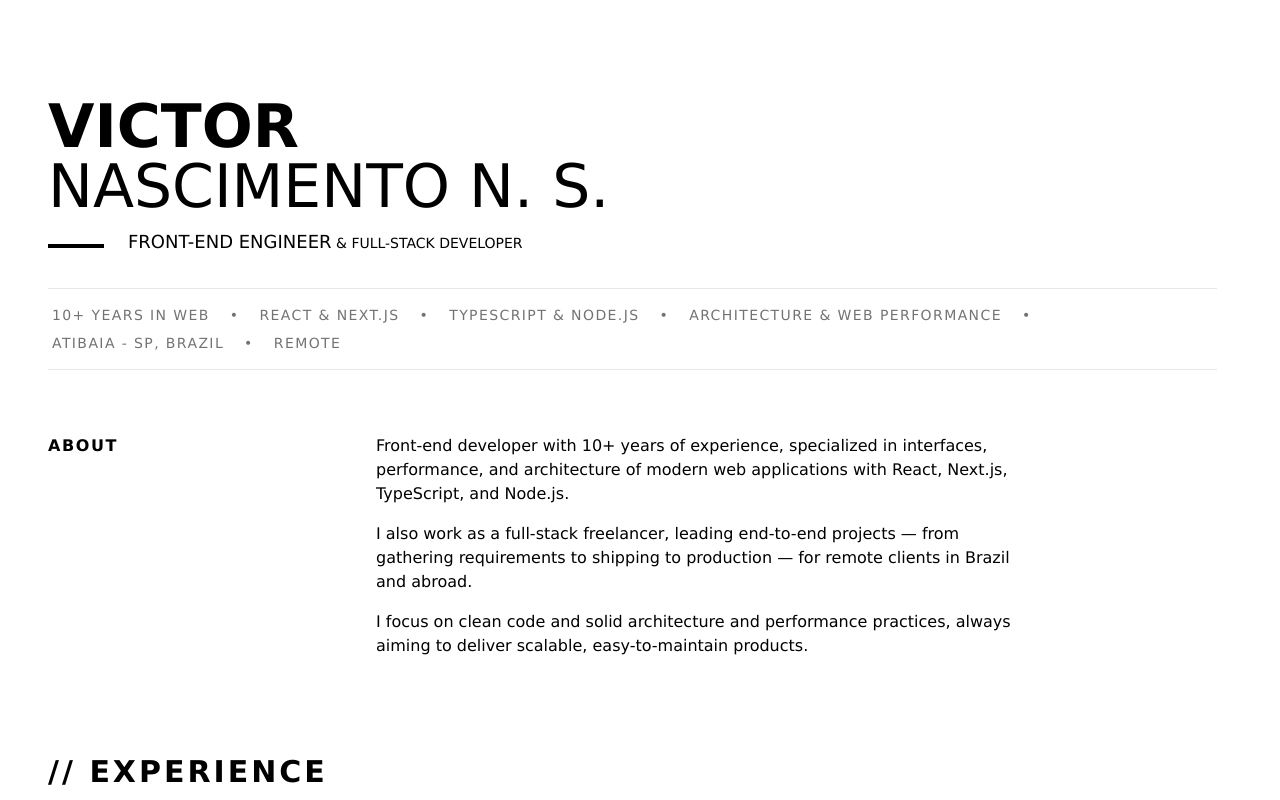
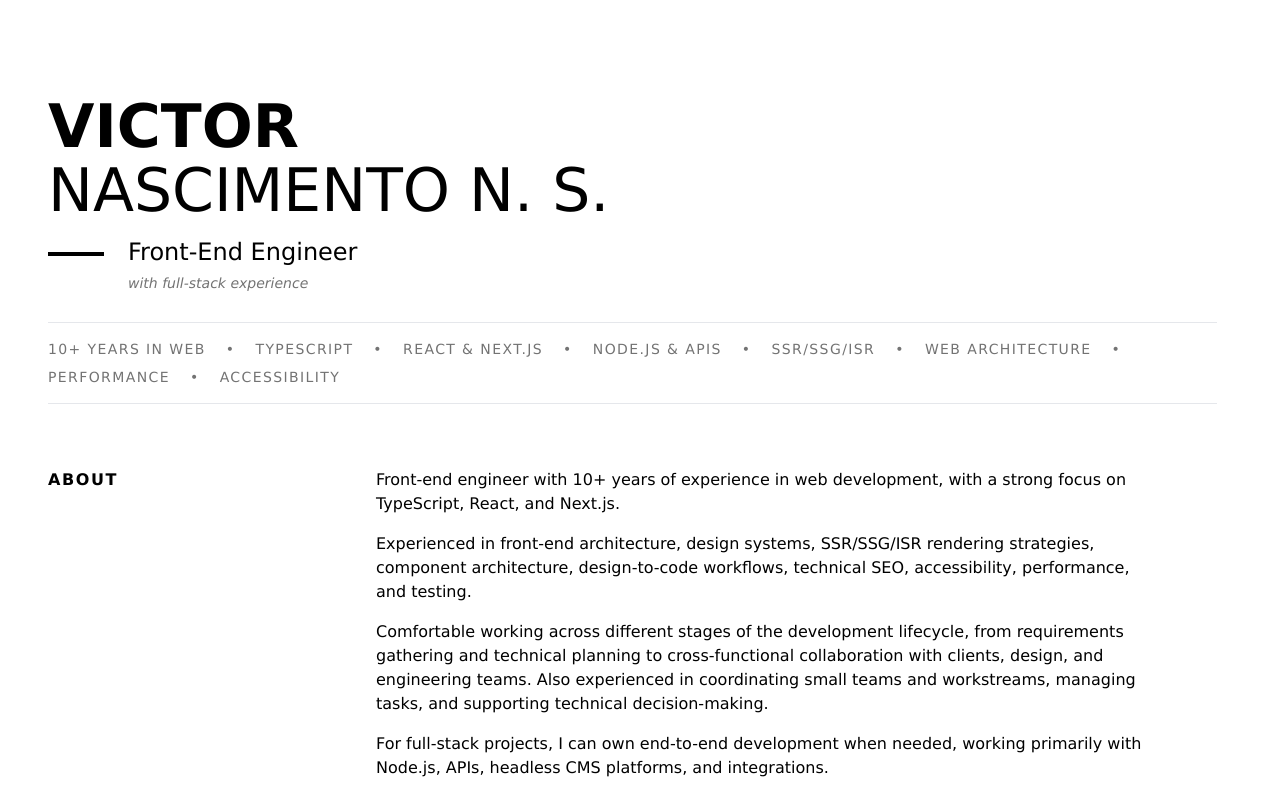
Before and after one commit to victornns/victornns.site, a Next.js app: page /en/curriculo in a window 1280 px wide. Shown: the top 800 px of the page. Built offline with nearby package versions, Linux system fonts and the light colour scheme.

Commit message:
update: about section content

```diff
--- a/src/app/[locale]/curriculo/page.tsx
+++ b/src/app/[locale]/curriculo/page.tsx
@@ -15,7 +15,7 @@ export default async function CurriculoPage({ params }: CurriculoPageProps) {
 
   return (
     <UIPageMain>
-      <AboutSection locale={locale} variant="resume" />
+      <AboutSection locale={locale} />
       <ExperienceSection locale={locale} />
       <EducationSection locale={locale} />
       <ContactsSection locale={locale} />
--- a/src/content/about.ts
+++ b/src/content/about.ts
@@ -2,11 +2,15 @@ import type { Locale } from "@/i18n/config";
 
 export interface About {
   title: string;
-  description: string[];
-  /** Short, concise bio — used on the portfolio page. */
+  /** Professional role shown under the name, on two lines. */
+  role: {
+    title: string;
+    subtitle: string;
+  };
+  /** Short skill/experience tags shown under the name. */
+  highlights: string[];
+  /** Bio shown on both the portfolio and curriculo pages. */
   summary: string[];
-  /** Longer, resume-focused bio — used on the curriculo page. */
-  resumeSummary: string[];
 }
 
 export const PROFILE_NAME = {
@@ -18,42 +22,48 @@ export const PROFILE_NAME = {
 export const aboutContent: Record<Locale, About> = {
   pt: {
     title: "Sobre",
-    description: [
-      "10+ anos em Web",
+    role: {
+      title: "Front-End Engineer",
+      subtitle: "com experiência full-stack",
+    },
+    highlights: [
+      "10+ anos em web",
+      "TypeScript",
       "React & Next.js",
-      "TypeScript & Node.js",
-      "Arquitetura & Web Performance",
-      "Atibaia - SP, Brasil",
-      "Remoto",
+      "Node.js & APIs",
+      "SSR/SSG/ISR",
+      "Arquitetura Web",
+      "Performance",
+      "Acessibilidade",
     ],
     summary: [
-      "Desenvolvedor front-end com 10+ anos de experiência em interfaces, performance e arquitetura web.",
-      "Também atuo como freelancer full-stack, conduzindo projetos end-to-end sob demanda.",
-    ],
-    resumeSummary: [
-      "Desenvolvedor front-end com mais de 10 anos de experiência, especializado em interfaces, performance e arquitetura de aplicações web modernas com React, Next.js, TypeScript e Node.js.",
-      "Atuo também como freelancer full-stack, conduzindo projetos end-to-end — do levantamento de requisitos à entrega em produção — para clientes remotos no Brasil e no exterior.",
-      "Tenho foco em código limpo, boas práticas de arquitetura e performance, buscando sempre entregar produtos escaláveis e de fácil manutenção.",
+      "Front-end engineer com 10+ anos de experiência em desenvolvimento web, com forte atuação em TypeScript, React e Next.js.",
+      "Trabalho com arquitetura front-end, Design Systems e estratégias de renderização com SSR/SSG/ISR, além de arquitetura de componentes, Design-to-Code, SEO técnico, acessibilidade, performance e testes.",
+      "Atuo de forma integrada nas diferentes etapas e áreas envolvidas nos projetos, participando do levantamento de requisitos, das definições técnicas e dos alinhamentos entre clientes, design e desenvolvimento. Também já organizei pequenas equipes e frentes de trabalho, gerenciando tarefas e apoiando decisões técnicas.",
+      "Como full-stack, conduzo projetos end-to-end sob demanda, atuando principalmente com Node.js, APIs, CMS headless e integrações.",
     ],
   },
   en: {
     title: "About",
-    description: [
-      "10+ years in Web",
+    role: {
+      title: "Front-End Engineer",
+      subtitle: "with full-stack experience",
+    },
+    highlights: [
+      "10+ years in web",
+      "TypeScript",
       "React & Next.js",
-      "TypeScript & Node.js",
-      "Architecture & Web Performance",
-      "Atibaia - SP, Brazil",
-      "Remote",
+      "Node.js & APIs",
+      "SSR/SSG/ISR",
+      "Web Architecture",
+      "Performance",
+      "Accessibility",
     ],
     summary: [
-      "Front-end developer with 10+ years of experience in interfaces, performance, and web architecture.",
-      "I also work as a full-stack freelancer, leading end-to-end projects on demand.",
-    ],
-    resumeSummary: [
-      "Front-end developer with 10+ years of experience, specialized in interfaces, performance, and architecture of modern web applications with React, Next.js, TypeScript, and Node.js.",
-      "I also work as a full-stack freelancer, leading end-to-end projects — from gathering requirements to shipping to production — for remote clients in Brazil and abroad.",
-      "I focus on clean code and solid architecture and performance practices, always aiming to deliver scalable, easy-to-maintain products.",
+      "Front-end engineer with 10+ years of experience in web development, with a strong focus on TypeScript, React, and Next.js.",
+      "Experienced in front-end architecture, design systems, SSR/SSG/ISR rendering strategies, component architecture, design-to-code workflows, technical SEO, accessibility, performance, and testing.",
+      "Comfortable working across different stages of the development lifecycle, from requirements gathering and technical planning to cross-functional collaboration with clients, design, and engineering teams. Also experienced in coordinating small teams and workstreams, managing tasks, and supporting technical decision-making.",
+      "For full-stack projects, I can own end-to-end development when needed, working primarily with Node.js, APIs, headless CMS platforms, and integrations.",
     ],
   },
 };
--- a/src/content/metadata.ts
+++ b/src/content/metadata.ts
@@ -11,7 +11,7 @@ export function getMetadata(locale: Locale): Metadata {
 
   return {
     title: PROFILE_NAME.full,
-    description: about.description.join(TOKENS.separator.bullet),
+    description: about.highlights.join(TOKENS.separator.bullet),
     metadataBase: new URL(APP_DOMAIN),
   };
 }
--- a/src/views/AboutSection.tsx
+++ b/src/views/AboutSection.tsx
@@ -1,7 +1,7 @@
 import { Fragment } from "react";
 
 import { getContent } from "@/content";
-import { PROFILE_NAME } from "@/content/about";
+import { PROFILE_NAME, type About } from "@/content/about";
 import { TOKENS } from "@/lib/constants";
 
 import type { Locale } from "@/i18n/config";
@@ -10,45 +10,74 @@ import { UISplitColumns } from "@/components/ui/UISplitColumns";
 
 type AboutSectionProps = {
   locale: Locale;
-  /** "portfolio" (default) shows the short bio; "resume" shows the longer, curriculo-focused one. */
-  variant?: "portfolio" | "resume";
 };
 
-export function AboutSection({
-  locale,
-  variant = "portfolio",
-}: AboutSectionProps) {
-  const { about } = getContent(locale);
-  const paragraphs = variant === "resume" ? about.resumeSummary : about.summary;
+function Headline() {
+  return (
+    <h1 className="flex flex-col gap-1 text-3xl uppercase sm:text-6xl">
+      <span className="font-bold">{PROFILE_NAME.first}</span>
+      <span>{PROFILE_NAME.last}</span>
+    </h1>
+  );
+}
 
+function Tagline({ role }: { role: About["role"] }) {
   return (
-    <UISection id="about">
-      <h1 className="text-3xl sm:text-6xl uppercase">
-        <span className="font-bold">{PROFILE_NAME.first}</span>
-        <br />
-        {PROFILE_NAME.last}
-      </h1>
-      <p className="uppercase mt-3 before:inline-block before:h-1 before:w-14 before:bg-black before:content-[''] before:mr-6">
-        <span className="sm:text-lg">Front-End Engineer</span>
-        <span className="text-xs sm:text-sm"> & Full-Stack Developer</span>
+    <div className="flex items-start gap-5 mt-4 sm:gap-6">
+      <span
+        aria-hidden="true"
+        className="mt-4 h-1 w-12 shrink-0 bg-black sm:w-14"
+      />
+
+      <p>
+        <span className="block text-lg font-medium leading-none sm:text-2xl">
+          {role.title}
+        </span>
+
+        <span className="mt-2 block text-sm italic leading-none text-muted">
+          {role.subtitle}
+        </span>
       </p>
-      <p className="mt-8 mb-16 border-y py-4 px-1 text-xs md:text-sm text-muted text-wide-tracking text-bold flex gap-x-4 gap-y-2 sm:gap-x-5 2xl:justify-between flex-wrap">
-        {about.description.map((item, index) => (
+    </div>
+  );
+}
+
+function Highlights({ items }: { items: string[] }) {
+  return (
+    <p className="mt-8 mb-16 border-y py-4 text-xs md:text-sm text-muted text-wide-tracking text-bold flex gap-x-5 gap-y-2 flex-wrap 2xl:justify-between">
+      {items.map((item, index) => (
         <Fragment key={item}>
           {index > 0 && <span>{TOKENS.separator.bullet}</span>}
           <span>{item}</span>
         </Fragment>
       ))}
     </p>
+  );
+}
+
+function Bio({ title, paragraphs }: { title: string; paragraphs: string[] }) {
+  return (
     <UISplitColumns
-        aside={<h2 className="text-wide-tracking font-bold">{about.title}</h2>}
+      aside={<h2 className="text-wide-tracking font-bold">{title}</h2>}
     >
       {paragraphs.map((paragraph) => (
-          <p key={paragraph} className="mb-4 last:mb-0 max-w-screen-sm">
+        <p key={paragraph} className="mb-4 last:mb-0 max-w-screen-md">
           {paragraph}
         </p>
       ))}
     </UISplitColumns>
+  );
+}
+
+export function AboutSection({ locale }: AboutSectionProps) {
+  const { about } = getContent(locale);
+
+  return (
+    <UISection id="about">
+      <Headline />
+      <Tagline role={about.role} />
+      <Highlights items={about.highlights} />
+      <Bio title={about.title} paragraphs={about.summary} />
     </UISection>
   );
 }
```
Lines whose indentation alone changed are shown as unchanged.
